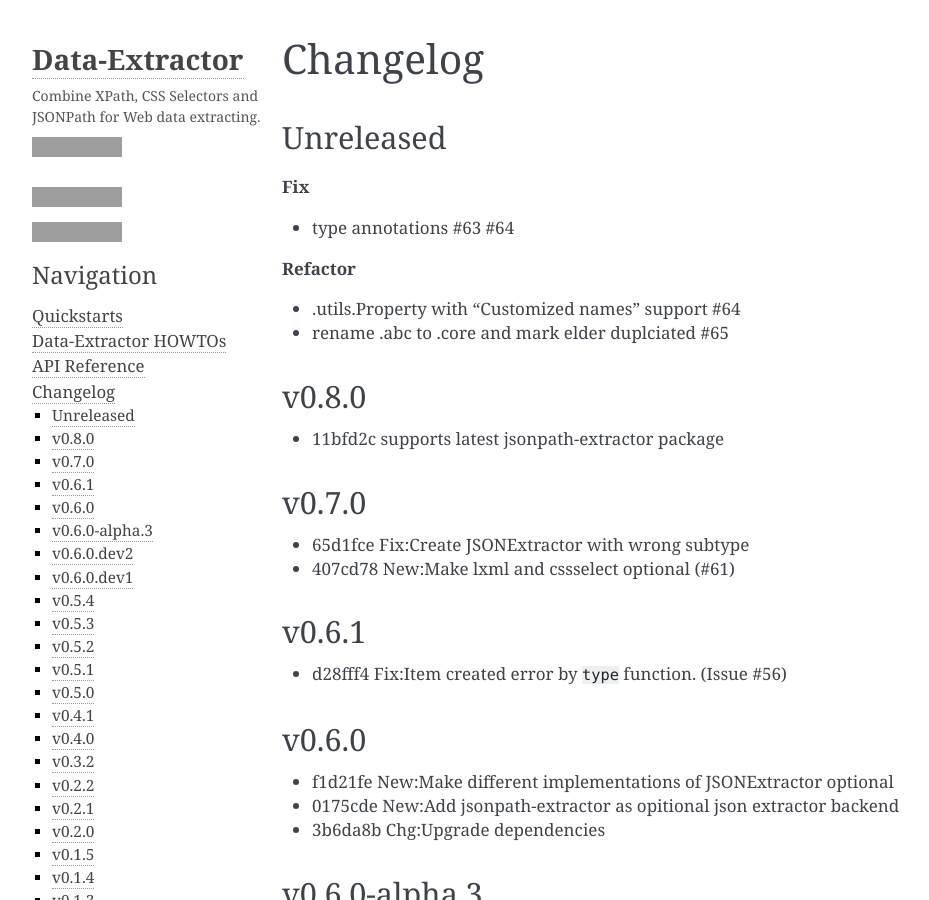
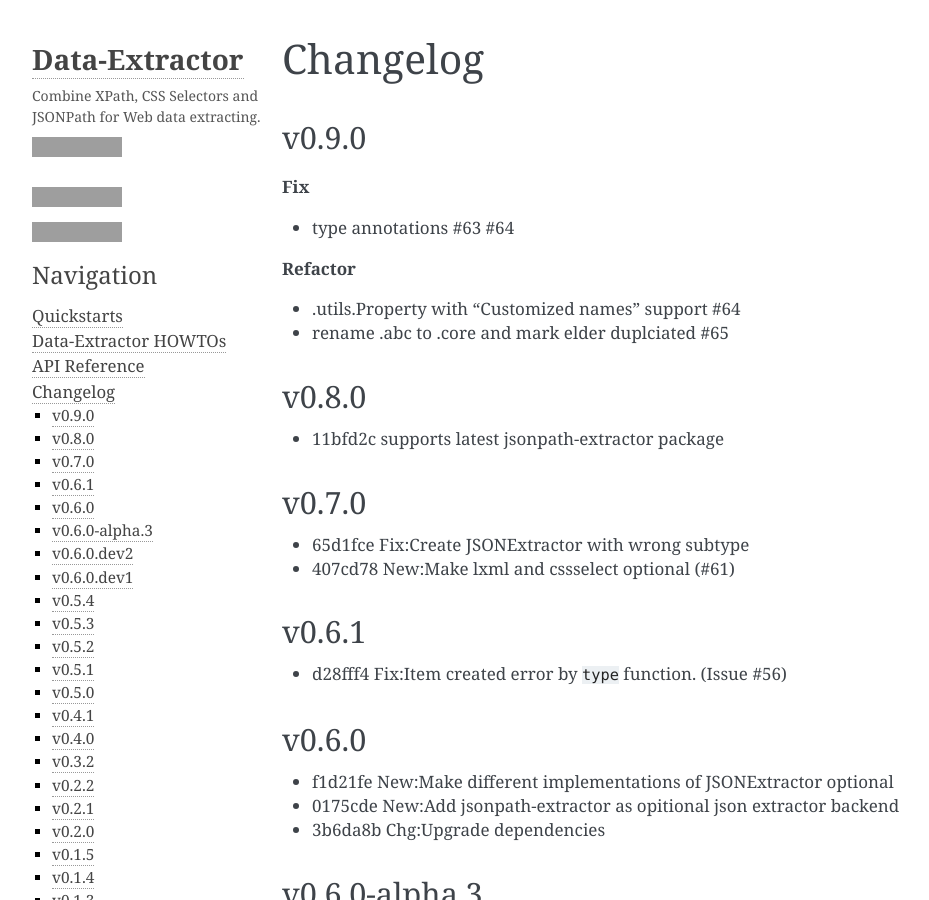
Before and after one commit to linw1995/data_extractor, a Sphinx documentation site: the page built from docs/source/changelog.rst, in a window 1280 px wide and 900 px high, cut to the strip 0-900 px from the top of the window. Shown: the whole strip, without its empty margins (106-1035 px from the left). Built offline with Sphinx 7.4.7, drawn with Linux system fonts in a browser that asks for light colours; grey boxes are pictures that could not be loaded.

Commit message:
docs: update changelog

```diff
--- a/README.rst
+++ b/README.rst
@@ -101,8 +101,8 @@ Usage
 Changelog
 <<<<<<<<<
 
-Unreleased
-~~~~~~~~~~
+v0.9.0
+~~~~~~
 
 **Fix**
 
--- a/docs/source/changelog.rst
+++ b/docs/source/changelog.rst
@@ -2,8 +2,8 @@
 Changelog
 =========
 
-Unreleased
-~~~~~~~~~~
+v0.9.0
+~~~~~~
 
 **Fix**
 
```
